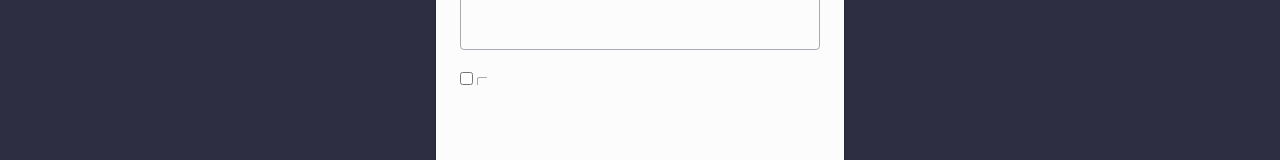
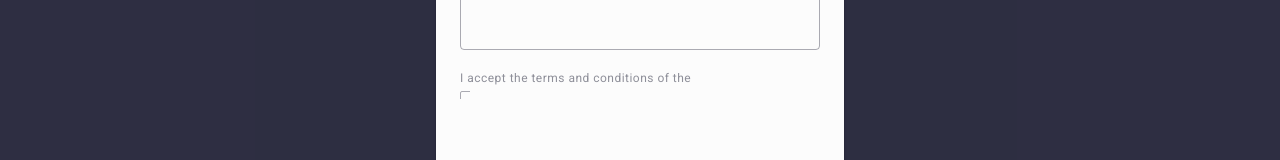
Before and after one commit to kristine19lopez/goit-markup-hw-06, a plain HTML site: page index.html in a window 1280 px wide. Both pictures are taken after a click on the button "Order Service". Shown: the part 482-642 px from the top of the page. Drawn offline with nearby package versions, Linux system fonts and the light colour scheme.

Commit message:
initial1

```diff
--- a/css/style.css
+++ b/css/style.css
@@ -677,7 +677,7 @@ body {
 .checkbox {
     margin-bottom: 24px;
 }
-.checkbox-lable {
+.checkbox-label {
     display: block;
     font-size: 12px;
     line-height: 1.17;
--- a/index.html
+++ b/index.html
@@ -641,8 +641,8 @@
                 <!-- 5th child of div -->
                 <div class="checkbox">
                     <!-- 1st child of div  -->
-                    <input calss="visually-hidden" id="user-privacy"  type="checkbox" value="true" >
-                    <label class="checkbox-label" for="user-privacy" span="span-label"></label>
+                    <input class="visually-hidden" id="user-privacy"  type="checkbox" value="true" name="user-privacy">
+                    <label class="checkbox-label" for="user-privacy" span="span-label">I accept the terms and conditions of the</label>
                     <svg
                     class="span-svg"
                     xmlns="http://www.w3.org/2000/svg"
```
